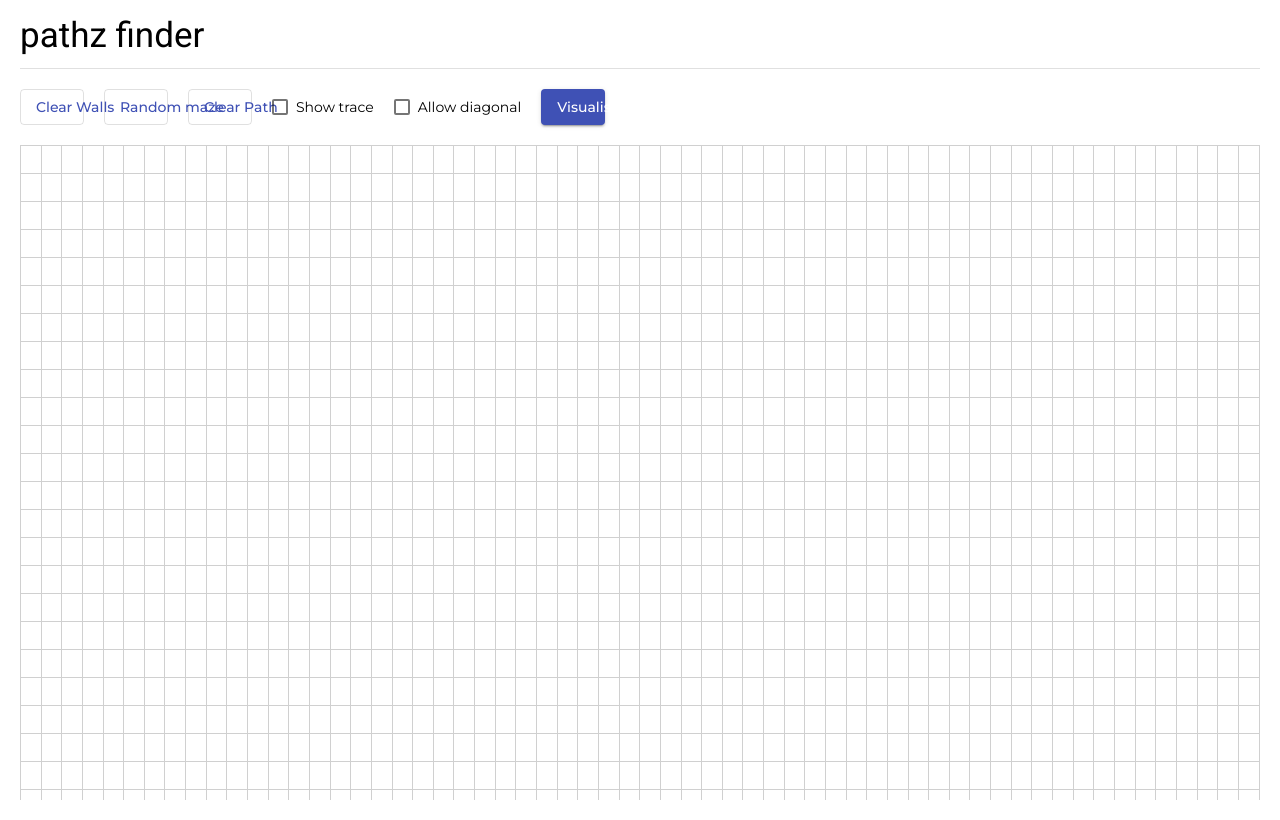
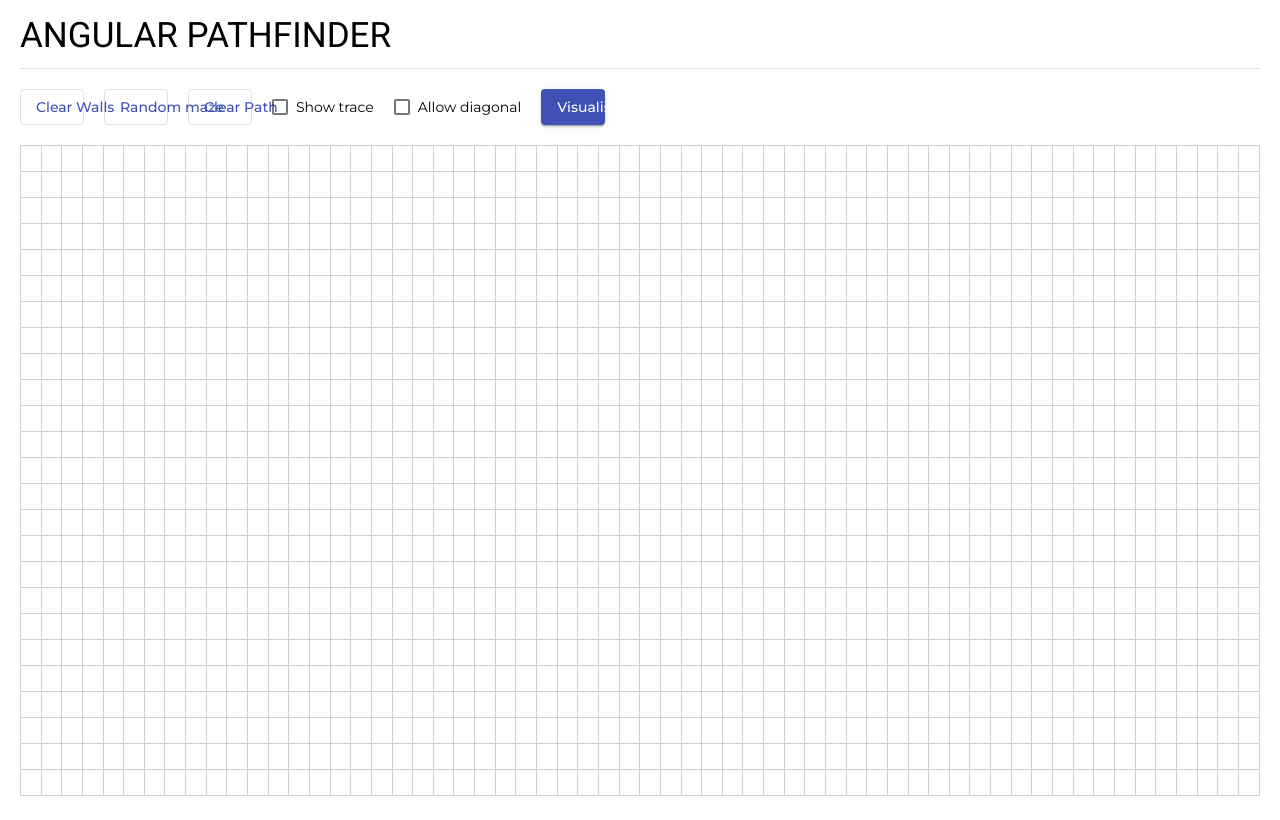
Before and after one commit to hugoBuissez/angular-pathfinder, an Angular app: page / in a window 1280 px wide. Built offline with nearby package versions, Linux system fonts and the light colour scheme.

Commit message:
Update grid

```diff
--- a/src/app/Grid/grid.component.css
+++ b/src/app/Grid/grid.component.css
@@ -14,6 +14,8 @@ table {
   height: 25px;
   width: 25px;
   border: 1px solid var(--border-cell-color);
+  padding: 0;
+  position: relative;
 }
 
 .endNode {
--- a/src/app/Grid/grid.component.html
+++ b/src/app/Grid/grid.component.html
@@ -19,7 +19,7 @@
           wallNode: cell.isWall && !cell.isStartNode && !cell.isEndNode
         }"
         (click)="handleCell(cell)"
-        class="cell animNode"
+        class="cell animNode left-hr"
       ></td>
     </tr>
   </table>
--- a/src/app/Grid/grid.component.ts
+++ b/src/app/Grid/grid.component.ts
@@ -1,4 +1,4 @@
-import { Component, OnInit } from '@angular/core';
+import { Component, HostListener, OnInit } from '@angular/core';
 import { Cell } from '../Cell';
 import { BFS } from '../Algorithms/BFS'
 import { Utils } from '../Algorithms/Utils';
@@ -93,4 +93,9 @@ export class GridComponent implements OnInit {
       this.endNode = cell;
     }
   }
+
+  handleWall(cell: Cell): void {
+    if (!cell.isStartNode && !cell.isEndNode)
+      cell.isWall = true;
+  }
 }
--- a/src/app/Header/header.component.html
+++ b/src/app/Header/header.component.html
@@ -1,4 +1,4 @@
-<h1>pathz finder</h1>
+<h1 style="text-transform: uppercase">angular pathfinder</h1>
 
 <mat-divider></mat-divider>
 
--- a/src/styles.css
+++ b/src/styles.css
@@ -15,7 +15,7 @@ html,
 body {
   margin: 0 20px 20px 20px;
   height: 100%;
-  overflow-y: hidden;
+  overflow: hidden;
 }
 
 body {
```
